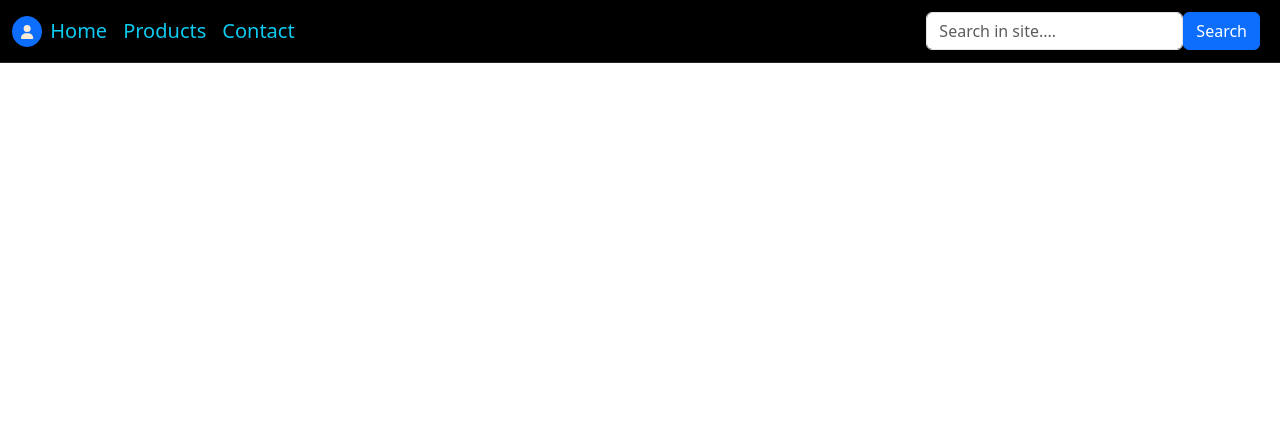
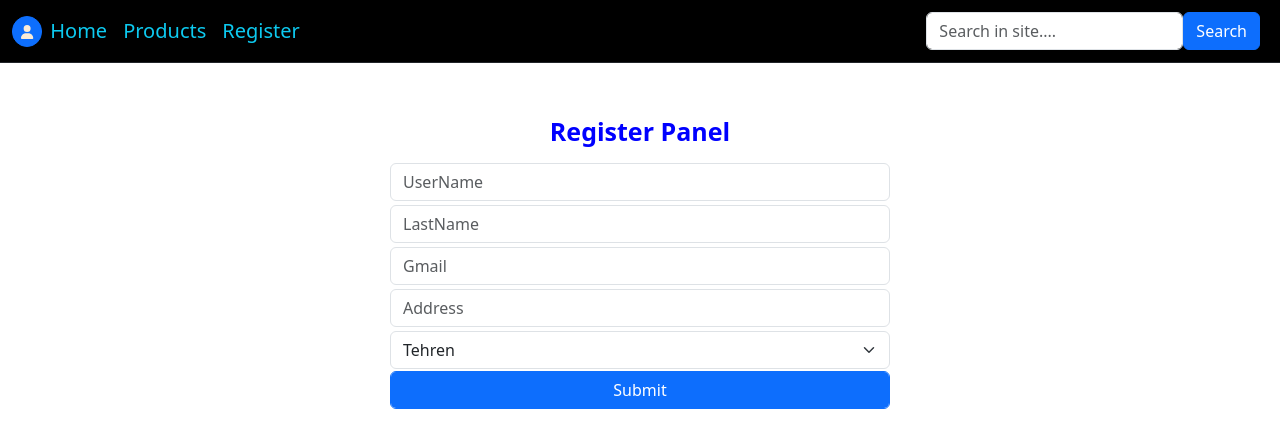
Before and after one commit to Dev-MostafaAzari/SimpleReact-App, a React (Create React App) app: page /register in a window 1280 px wide. Shown: the top 448 px of the page. Built offline with nearby package versions, Linux system fonts and the light colour scheme.

Commit message:
RegisterForm

```diff
--- a/src/App.js
+++ b/src/App.js
@@ -3,9 +3,9 @@ import Navbar from "./components/Navbar";
 import { BrowserRouter, Route, Routes } from "react-router-dom";
 import Home from "./pages/home";
 import Products from "./pages/products";
-import Contact from "./pages/contact";
 import CanvosContext from "./contexts/OffcanvasContext";
 import Offcan from "./components/Offcanvas";
+import Register from "./pages/register";
 
 
 function App() {
@@ -19,7 +19,7 @@ function App() {
         <Routes>
           <Route path="/" element={<Home/>}/>
           <Route path="/products" element={<Products/>}/>
-          <Route path="/contact" element={<Contact/>}/>
+          <Route path="/register" element={<Register/>}/>
         </Routes>
       </div>
     </BrowserRouter>
--- a/src/components/Navbar.js
+++ b/src/components/Navbar.js
@@ -23,7 +23,7 @@ function Navbar(){
                     <li className="nav-item"><Button className="rounded-pill btn-sm mt-2" onClick={Open}><FontAwesomeIcon icon={faUser}/></Button></li>
                     <li className="nav-item"><Link className="nav-link link-info fs-5" to="/" >Home</Link></li>
                     <li className="nav-item"><Link className="nav-link link-info fs-5" to="/products" >Products</Link></li>
-                    <li className="nav-item"><Link className="nav-link link-info fs-5" to="/contact" >Contact</Link></li>
+                    <li className="nav-item"><Link className="nav-link link-info fs-5" to="/register" >Register</Link></li>
                 </ul>
                 <form className="d-flex me-2">
                     <input className="form-control" type="search" placeholder="Search in site...."/>
--- a/src/pages/contact.js
+++ /dev/null
@@ -1,17 +0,0 @@
-import React from 'react';
-import { Container,Row,Col } from 'react-bootstrap';
-
-
-function Contact(){
-    return(
-
-        <Container>
-            <Row>
-                <Col className="col-6 text-center">Contact</Col>
-            </Row>
-        </Container>
-
-    )
-}
-
-export default Contact;
--- /dev/null
+++ b/src/pages/register.js
@@ -0,0 +1,35 @@
+import React from 'react';
+import { Container,Row,Col, Form, FormLabel, FormGroup, FormControl, Button , FormSelect } from 'react-bootstrap';
+import "../style/Register.css"
+
+function Register(){
+    return(
+
+        <Container>
+            <Row>
+                <Col>
+                    <Form id="registerForm">
+                        <FormLabel>Register Panel</FormLabel>
+                        <FormGroup>
+                            <FormControl type="text" placeholder="UserName"/>
+                            <FormControl type="text" placeholder="LastName"/>
+                            <FormControl type="text" placeholder="Gmail"/>
+                            <FormControl type="text" placeholder="Address"/>
+                            <FormSelect>
+                                <option>Tehren</option>
+                                <option>Karaj</option>
+                                <option>Esfahan</option>
+                                <option>Ardebil</option>
+                                <option>Shiraz</option>
+                            </FormSelect>
+                            <Button id="submit" className="btn-primary form-control">Submit</Button>
+                        </FormGroup>
+                    </Form>
+                </Col>
+            </Row>
+        </Container>
+
+    )
+}
+
+export default Register;
--- /dev/null
+++ b/src/style/Register.css
@@ -0,0 +1,25 @@
+#registerForm
+{
+    text-align: center;
+    font-size: 25px;
+    font-weight: bold;
+    margin-top: 50px;
+    color: blue;
+
+}
+#registerForm input
+{
+    margin: auto;
+    max-width: 500px;
+    margin-top:4px;
+}
+#registerForm #submit
+{
+    max-width: 500px;
+}
+#registerForm .form-select
+{
+    max-width: 500px;
+    margin: auto;
+    margin-top: 4px;
+}
```
